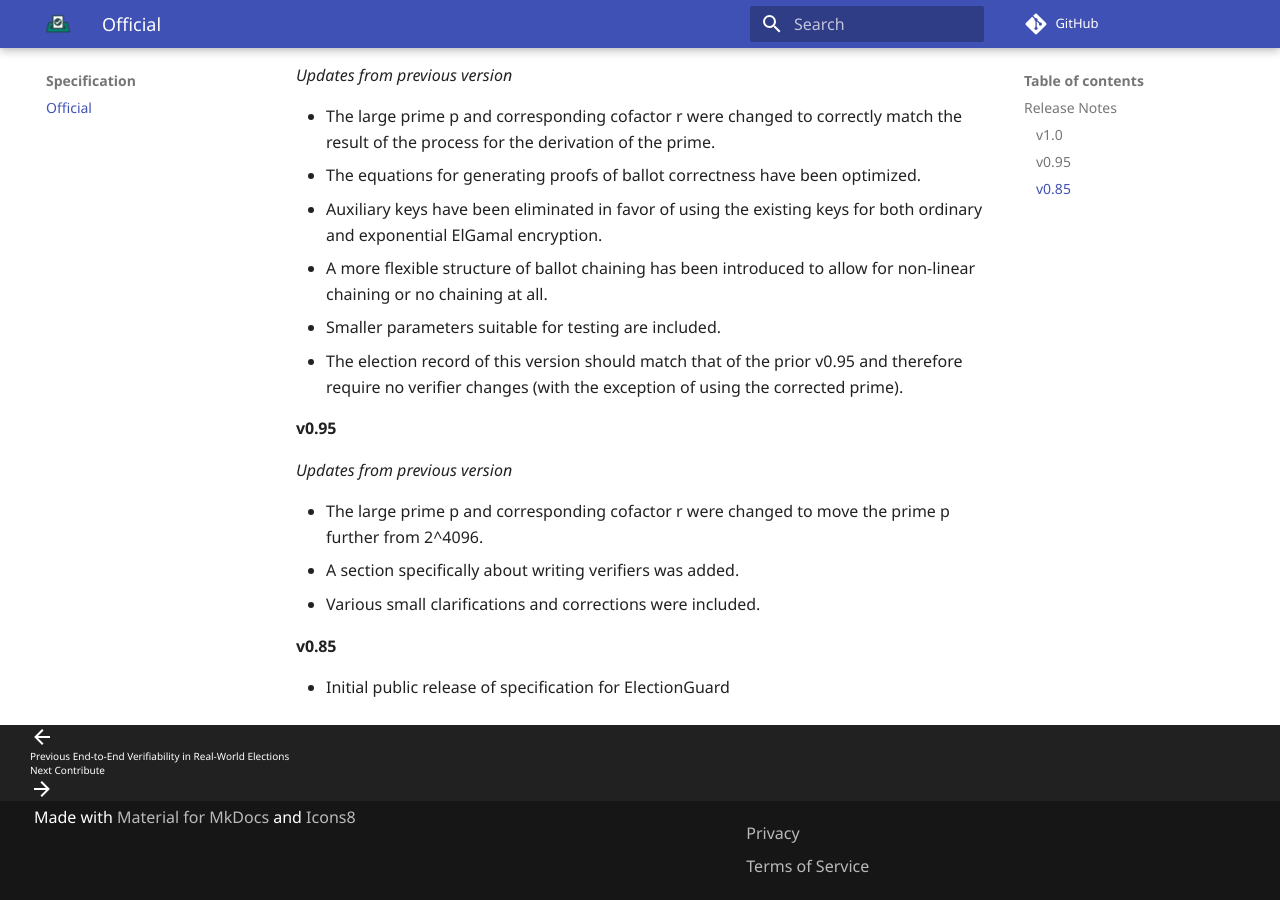
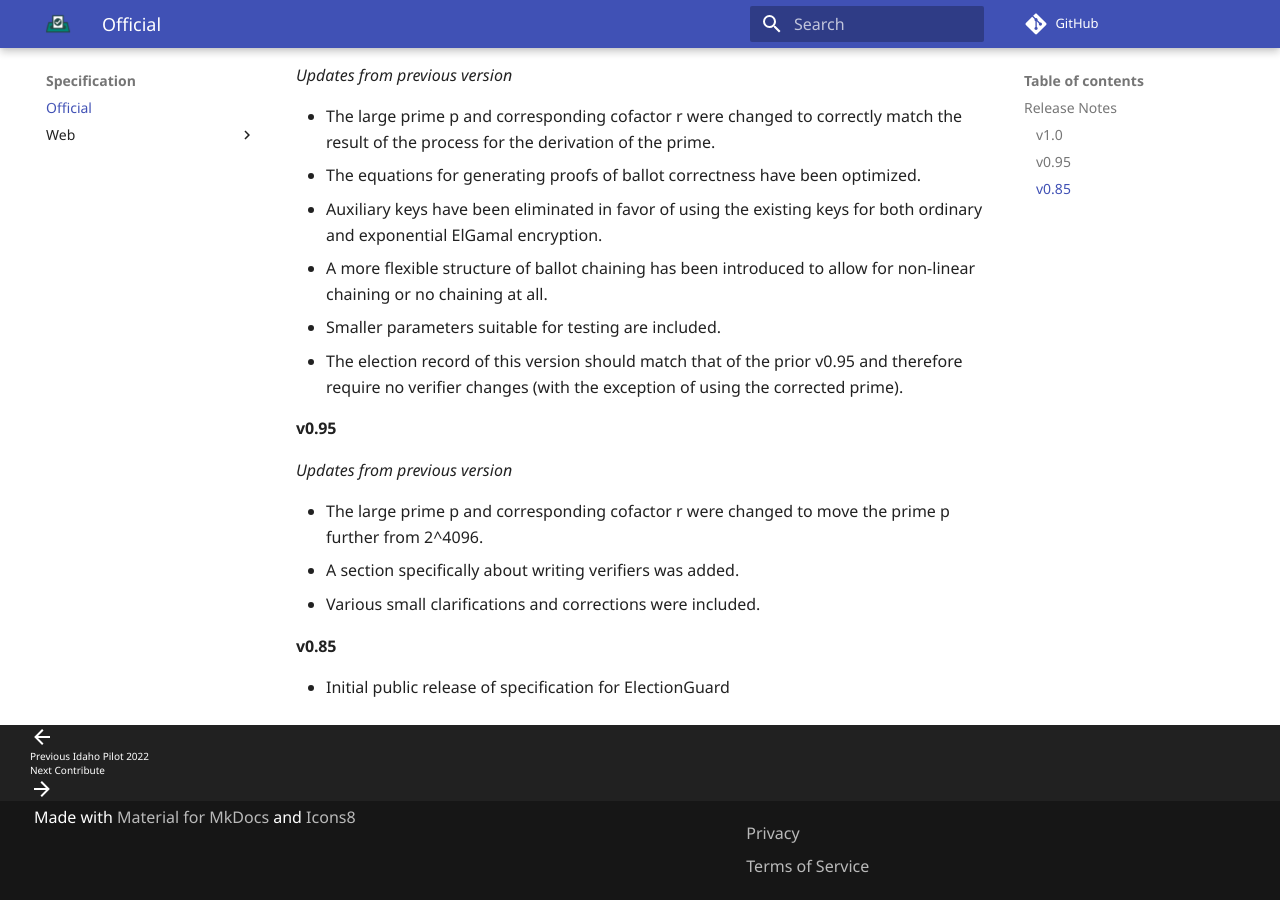
Before and after one commit to Election-Tech-Initiative/electionguard, an MkDocs documentation site: the page built from docs/spec/index.md, in a window 1280 px wide and 900 px high, scrolled down 743 px. Built offline with MkDocs 1.6.1 and Material for MkDocs 9.7.7, drawn with Linux system fonts in a browser that asks for light colours; some web fonts are replaced; comment, search, counter and statistics services are not loaded; some of the changed lines change nothing that is shown.

Commit message:
first push with updates

```diff
--- a/mkdocs.yml
+++ b/mkdocs.yml
@@ -11,15 +11,38 @@
   - Documentation:
       - Overview:
           - What is ElectionGuard?: index.md
+          - Features: overview/Features.md
           - Roadmap: overview/Roadmap.md
           - Glossary: overview/Glossary.md
+      - Basics:
+          - Introduction: basics/Introduction.md
+          - Steps:
+              - Configure Election: basics/steps/0_Configure_Election.md
+              - Key Ceremony: basics/steps/1_Key_Ceremony.md
+              - Encryption: basics/steps/2_Encryption.md
+              - Cast and Challenge: basics/steps/3_Cast_and_Challenge.md
+              - Decryption: basics/steps/4_Decryption.md
+              - Publish Record: basics/steps/5_Publish_Record.md
+              - Verification: basics/steps/6_Verification.md
       - Concepts:
-          - Creating an Election Manifest:  concepts/Manifest_Building.md
-          - Creating a Verifiable Election: concepts/Verifiability.md
           - Structures and Processes: concepts/Structure_and_Processes.md
+          - Election Manifest:
+              - Building: concepts/Manifest_Building.md
+              - Example: concepts/Manifest_Example.md
+          - Homomorphic:
+              - Aggregation: concepts/Homomorphic_Aggregation.md
+              - Encryption: concepts/Homomorphic_Encryption.md
+          - Verifiability:
+              - Introduction: concepts/Verifiability.md
+              - Voter: concepts/Voter_Verification.md
+              - Verifier: concepts/Verifier.md
       - Use Cases:
           - Precinct Scan: use_cases/Precinct_Scan.md
           - Rescans and Recounts: use_cases/Rescans_and_Recounts.md
+          - Remote Voting:
+              - Mail In: use_cases/Mail_In.md
+              - Electronic Delivery: use_cases/Electronic_Delivery.md
+          - Audit: use_cases/Audit.md
       - Develop:
           - Getting Started: develop/Getting_Started.md
           - Versioning: develop/Versioning.md
@@ -32,15 +55,23 @@
               - Data Schema: develop/Data_Schema.md
               - Election Record: develop/Election_Record.md
               - Sample Data: develop/Sample_Data.md
-      - Pilots and Events:
+      - Events:
           - August 2022 ElectionGuard Hart Verity Scanner and Accessibility Convening: events/eg_usability_aug_2022.md
           - Idaho Pilot 2022: events/Idaho_Pilot_2022.md
-      - Reports:
-          - End-to-End Verifiability in Real-World Elections: Reports/E2EVerifiability.md
-
 
   - Specification:
       - Official: spec/index.md
+      - Web:
+          - Overview: spec/web/1_Overview.md
+          - Structure: spec/web/2_ElectionGuard_Structure.md
+          - Components: spec/web/3_ElectionGuard_Components.md
+          - Baseline Parameters: spec/web/4_Baseline_Parameters.md
+          - Ballot Encryption: spec/web/6_Ballot_Encryption.md
+          - Ballot Aggregation: spec/web/7_Ballot_Aggregation.md
+          - Verifiable Decryption: spec/web/8_Verifiable_Decryption.md
+          - Election Record: spec/web/9_Election_Record.md
+          - Applications: spec/web/11_Applications.md
+          - Acknowledgements: spec/web/12_Acknowledgements.md
 
   - Contribute: contribute/index.md
 plugins:
```
